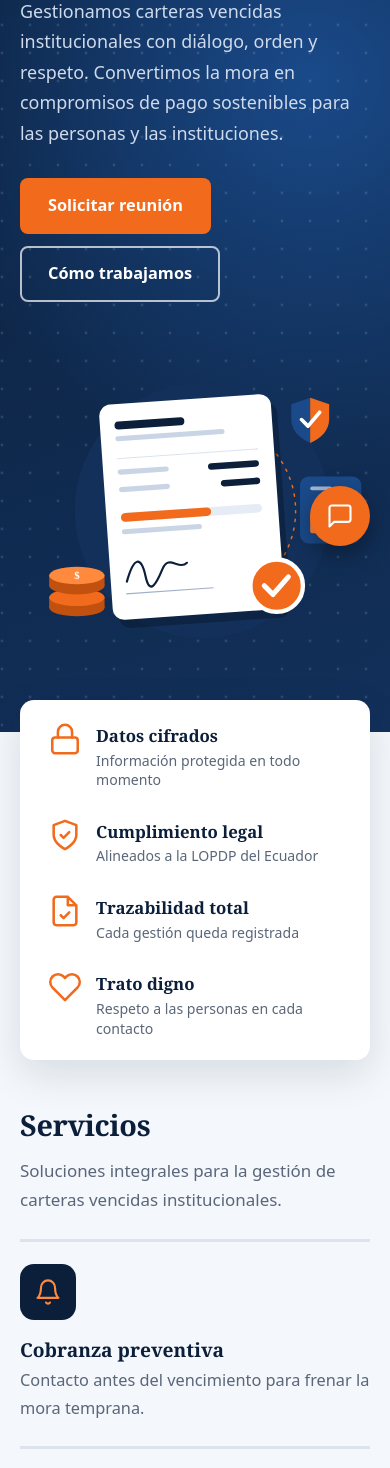
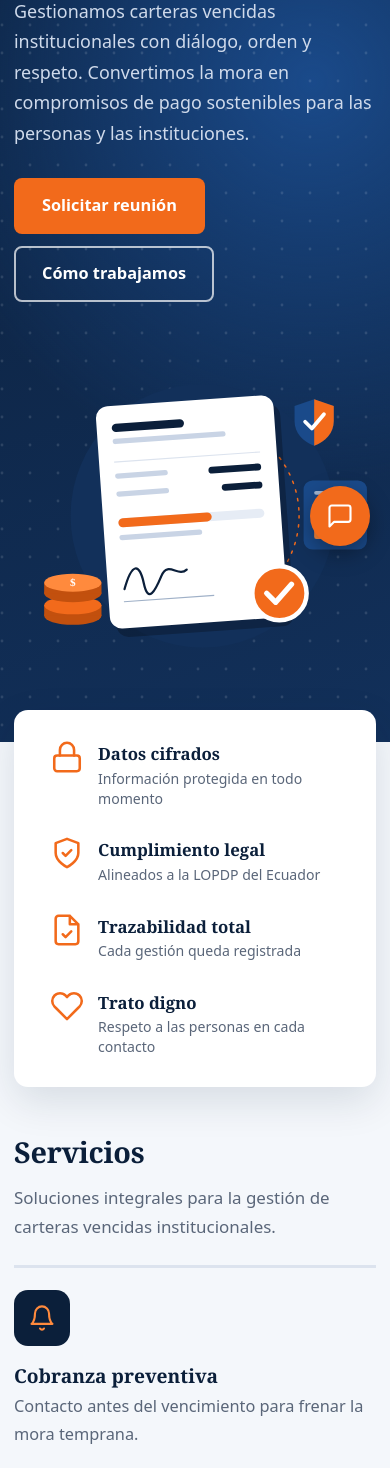
Before and after one commit to ErickMinax/acuerdojusto, a plain HTML site: page index.html in a window 390 px wide. Shown: the part 278-1746 px from the top of the page. Drawn offline with Linux system fonts and the light colour scheme.

Commit message:
Reducir margenes laterales en todas las secciones
Co-authored-by: Copilot <223556219+Copilot@users.noreply.github.com>

```diff
--- a/css/styles.css
+++ b/css/styles.css
@@ -41,9 +41,9 @@ a {
   color: inherit;
 }
 .w {
-  max-width: 1160px;
+  max-width: 1240px;
   margin: auto;
-  padding: 0 28px;
+  padding: 0 18px;
 }
 :focus-visible {
   outline: 3px solid var(--or2);
@@ -140,7 +140,7 @@ a {
     radial-gradient(circle at 80% 30%, var(--blue), transparent 55%),
     linear-gradient(160deg, var(--navy), var(--navy2));
   color: #fff;
-  padding: 28px 0 96px;
+  padding: 32px 0 150px;
 }
 .hero .w {
   display: grid;
@@ -167,14 +167,14 @@ a {
   display: block;
 }
 .trust {
-  margin-top: -48px;
+  margin-top: -76px;
   position: relative;
   z-index: 2;
 }
 .trust ul {
   list-style: none;
   margin: 0;
-  padding: 22px 28px;
+  padding: 30px 36px;
   background: #fff;
   border-radius: 14px;
   box-shadow: var(--sh);
@@ -340,7 +340,7 @@ section {
 .about {
   display: grid;
   grid-template-columns: 0.9fr 1.1fr;
-  gap: 44px;
+  gap: 36px;
   align-items: center;
   margin-bottom: 36px;
 }
@@ -451,7 +451,7 @@ section {
 }
 details {
   border-top: 1px solid var(--bd);
-  padding: 12px 0;
+  padding: 20px 0;
 }
 details:last-of-type {
   border-bottom: 1px solid var(--bd);
@@ -480,7 +480,7 @@ details p {
   margin: 0;
   padding: 0;
   display: grid;
-  gap: 12px;
+  gap: 22px;
 }
 .info li {
   display: flex;
@@ -748,12 +748,14 @@ footer img {
   .trust ul,
   .grid3,
   .steps,
-  .vals,
   .team {
     grid-template-columns: 1fr;
   }
+  .vals {
+    grid-template-columns: 1fr 1fr;
+  }
   .w {
-    padding: 0 20px;
+    padding: 0 14px;
   }
   form {
     padding: 24px;
```
